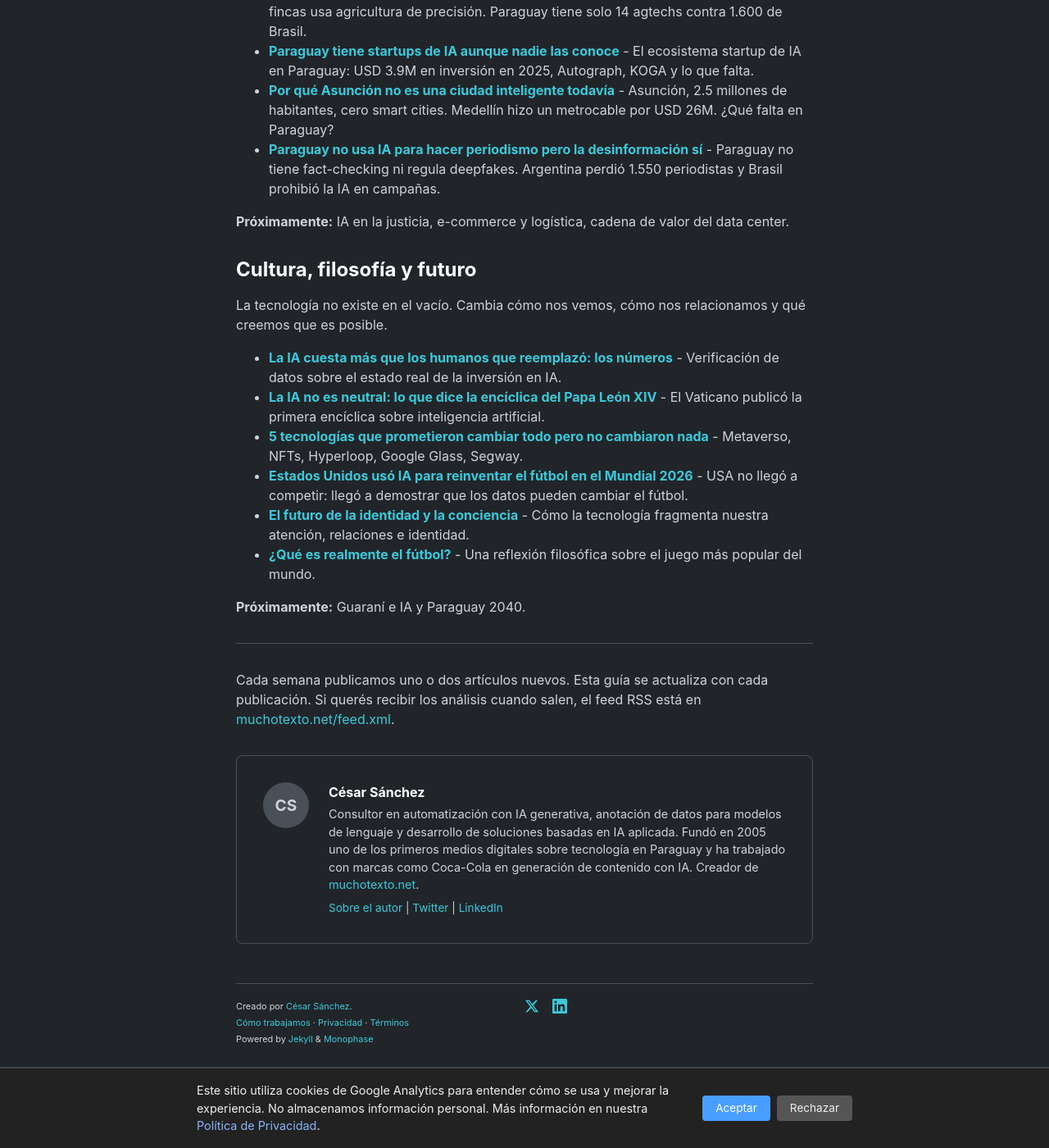
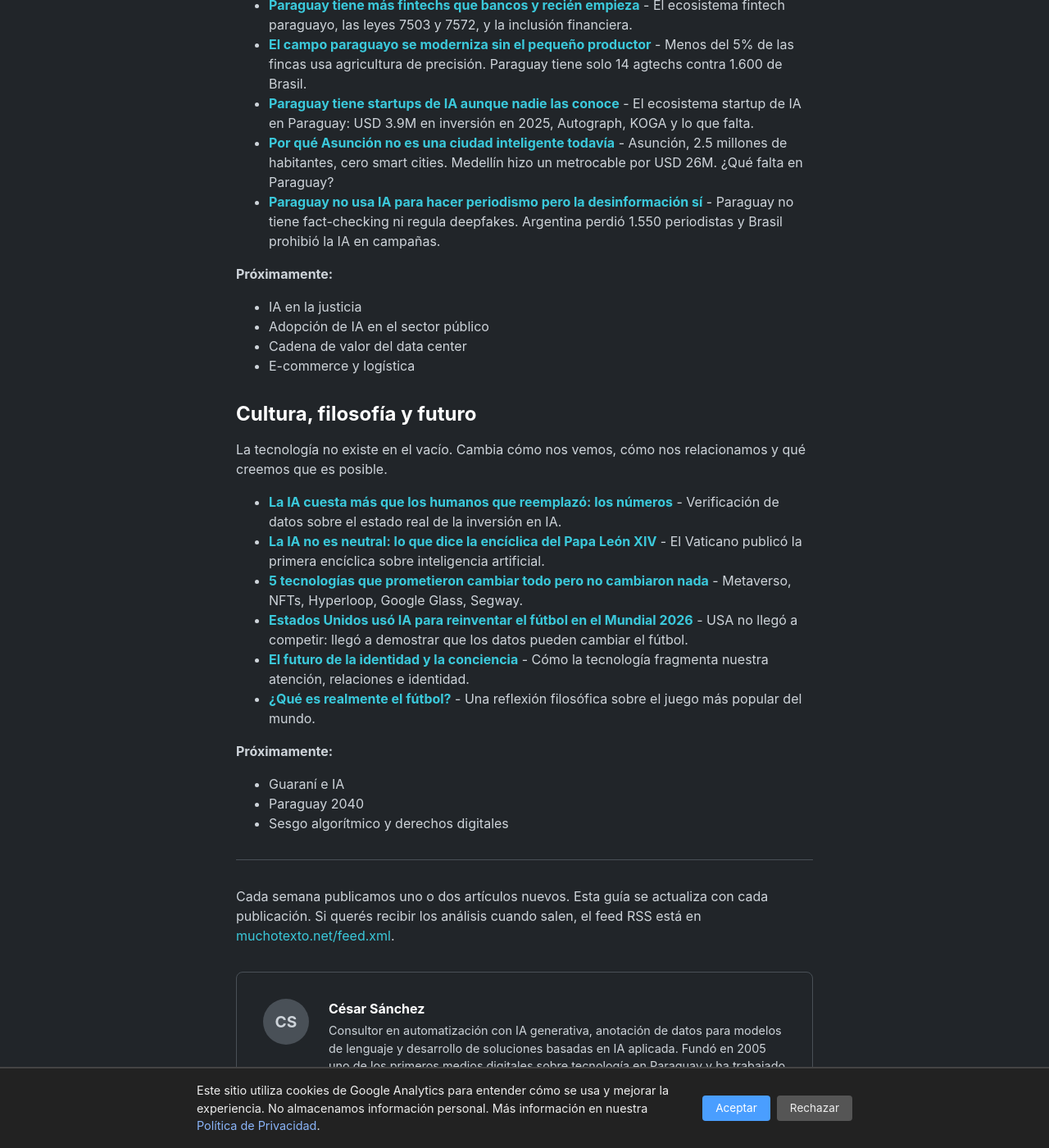
Before and after one commit to miravosqueinteresante/muchotexto.net, a Jekyll site: the page built from ia-en-paraguay.markdown, in a window 1280 px wide and 1400 px high, scrolled down 2665 px. Shown: the whole window at 82% size. Built offline with Jekyll 4.4.1, drawn with Linux system fonts in a browser that asks for light colours; some of the changed text lies outside the part shown.

Commit message:
Reordenar Proximamente: prioridad en lista, eliminar #15 redundante, consolidar 9 pendientes

```diff
--- a/ia-en-paraguay.markdown
+++ b/ia-en-paraguay.markdown
@@ -22,8 +22,8 @@ La ventaja más obvia de Paraguay es su energía. Itaipú, Yacyretá y Acaray pr
 - **[En 2027 Paraguay puede perder mil millones de dólares de Itaipú]({% post_url 2026-07-17-itaipu-2027-energia-paraguay %})** - El Anexo C vence. Las negociaciones están congeladas. Paraguay recibe USD 1.000M al año. ¿Qué pasa si no hay acuerdo?
 
 **Próximamente:**
+- Impacto local de un data center de $200M
 - Hidrógeno verde
-- Impacto local de un data center de $200M
 
 ## Geopolítica y regulación tech
 
@@ -36,7 +36,9 @@ Paraguay es el último aliado diplomático de Taiwán en Sudamérica. En un mund
 - **[Paraguay tiene más GPU que estrategia para inteligencia artificial]({% post_url 2026-07-16-ia-soberana-paraguay %})** - Paraguay construye infraestructura de IA pero no tiene estrategia nacional. ¿Qué es la IA soberana y qué puede hacer un país de USD 45 mil millones de PIB?
 - **[Paraguay ya sufrió ciberataques chinos y su defensa tiene 13 años]({% post_url 2026-07-17-ciberseguridad-paraguay %})** - CERT-PY funciona desde 2012. En 2024 hackers chinos infiltraron el gobierno. En 2025 un ataque expuso 7.4M de registros.
 
-**Próximamente:** Silicon Valley en el Cono Sur y el modelo Itaipú aplicado a la IA.
+**Próximamente:**
+- Silicon Valley en el Cono Sur
+- Estrategia nacional de IA
 
 ## IA, sociedad y trabajo
 
@@ -62,7 +64,11 @@ Blockchain en el agro, fintech, startups y la cadena de valor invisible que rode
 - **[Por qué Asunción no es una ciudad inteligente todavía]({% post_url 2026-07-17-smart-cities-asuncion-paraguay %})** - Asunción, 2.5 millones de habitantes, cero smart cities. Medellín hizo un metrocable por USD 26M. ¿Qué falta en Paraguay?
 - **[Paraguay no usa IA para hacer periodismo pero la desinformación sí]({% post_url 2026-07-16-ia-periodismo-paraguay %})** - Paraguay no tiene fact-checking ni regula deepfakes. Argentina perdió 1.550 periodistas y Brasil prohibió la IA en campañas.
 
-**Próximamente:** IA en la justicia, e-commerce y logística, cadena de valor del data center.
+**Próximamente:**
+- IA en la justicia
+- Adopción de IA en el sector público
+- Cadena de valor del data center
+- E-commerce y logística
 
 ## Cultura, filosofía y futuro
 
@@ -75,7 +81,10 @@ La tecnología no existe en el vacío. Cambia cómo nos vemos, cómo nos relacio
 - **[El futuro de la identidad y la conciencia]({% post_url 2026-05-13-ciberhumanidad %})** - Cómo la tecnología fragmenta nuestra atención, relaciones e identidad.
 - **[¿Qué es realmente el fútbol?]({% post_url 2026-06-10-que-es-realmente-el-futbol %})** - Una reflexión filosófica sobre el juego más popular del mundo.
 
-**Próximamente:** Guaraní e IA y Paraguay 2040.
+**Próximamente:**
+- Guaraní e IA
+- Paraguay 2040
+- Sesgo algorítmico y derechos digitales
 
 ---
 
```
